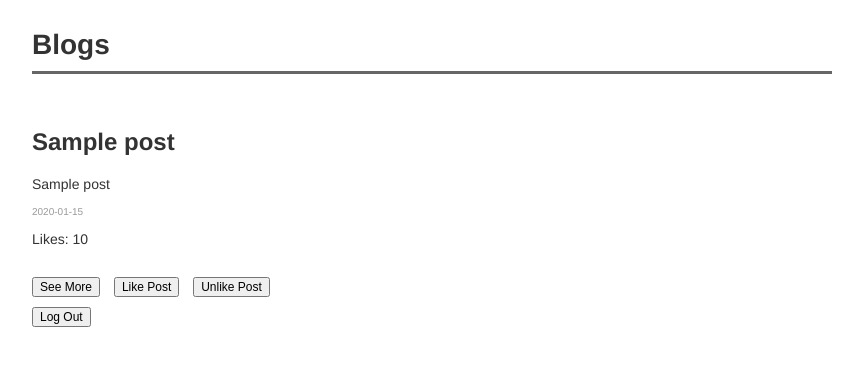
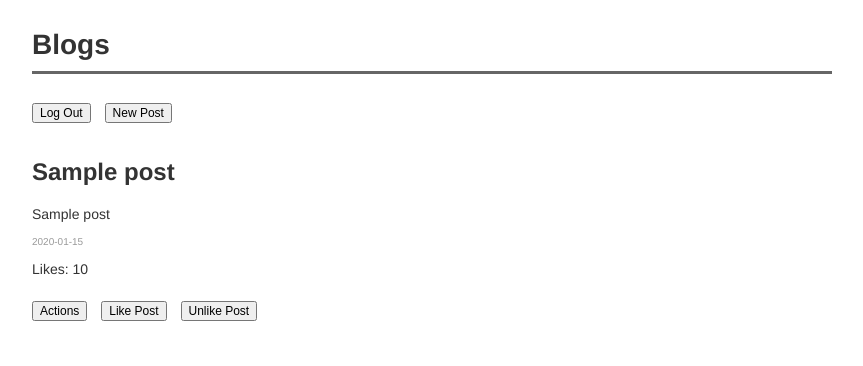
Before and after one commit to sjscott84/Udacity_Full_Stack_Blog, a Python web app: template templates/home.html in a window 1280 px wide. Shown: the top 366 px of the page, without its empty margins (208-1071 px from the left). Run offline with Jinja, Linux system fonts and the light colour scheme; the template is opened without the code that fills it: most values are stand-ins (such as "Sample title", 1, 10 or a date in 2020).

Commit message:
More formatting

```diff
--- a/stylesheets/style.css
+++ b/stylesheets/style.css
@@ -85,7 +85,7 @@ input[type=submit] {
 #outer {
     width:100%;
     text-align: left;
-    margin-top: 20px;
+    margin-top: 5px;
 }
 .inner {
     display: inline-block;
--- a/templates/home.html
+++ b/templates/home.html
@@ -5,10 +5,18 @@
 </head>
 <body>
 	<h1 class="post-heading">Blogs</h1>
+	<div id="outer">
+		<form class="inner" method="POST">
+			<input type="submit" class="logout" name="logout" value="Log Out">
+		</form>
+		<form class="inner" method="POST">
+			<input type="submit" class="logout" name="new_post" value="New Post">
+		</form>
+	</div>
 	<br>
 	<div>
 		{% for post in posts %}
-			<h2 class="post-title" name="title">{{post.title}}</h2>
+			<h2 class="post-title">{{post.title}}</h2>
 			<p class="post-content" name="post">{{post.post}}</p>
 			<p class="post-date" name="created">{{post.created.strftime('%Y-%m-%d')}}</p>
 			<p name="no_of_likes">Likes: {{post.likes}}</p>
@@ -19,7 +27,7 @@
 				<form class="inner" method="POST">
 					<input type="hidden" name="see_more" value="see_more">
 					<input type="hidden" name="post_id" value="{{post.key().id()}}">
-					<input type="submit" value="See More">
+					<input type="submit" value="Actions">
 				</form>
 				<form  class="inner" method="POST">
 					<input type="hidden" name="post_id" value="{{post.key().id()}}">
@@ -34,7 +42,4 @@
 			</div>
 		{% endfor %}
 	</div>
-	<form method="POST">
-		<input type="submit" class="logout" name="logout" value="Log Out">
-	</form>
 </body>
--- a/templates/post_page.html
+++ b/templates/post_page.html
@@ -40,4 +40,7 @@
 			</form>
 		</div>
 	{% endfor %}
+	<form method="POST">
+		<input class="logout" type="submit" name="home" value="Home Page">
+	</form>
 </body>
```
Also changed, not shown: main.py (+9 -1 lines), 1 other file.
